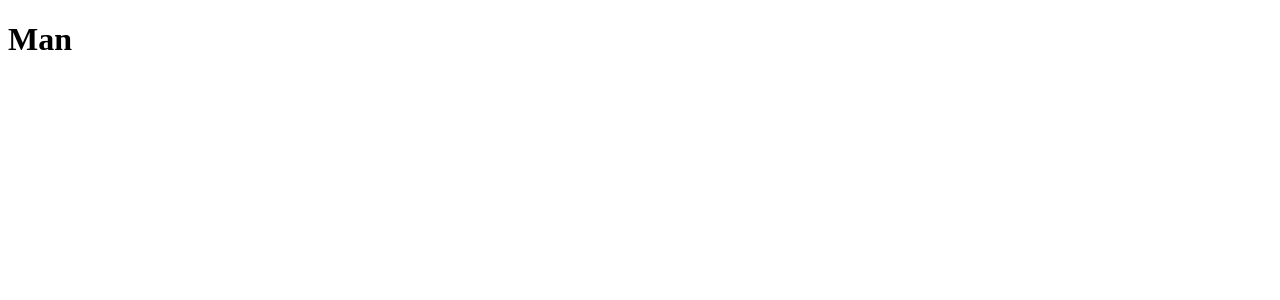
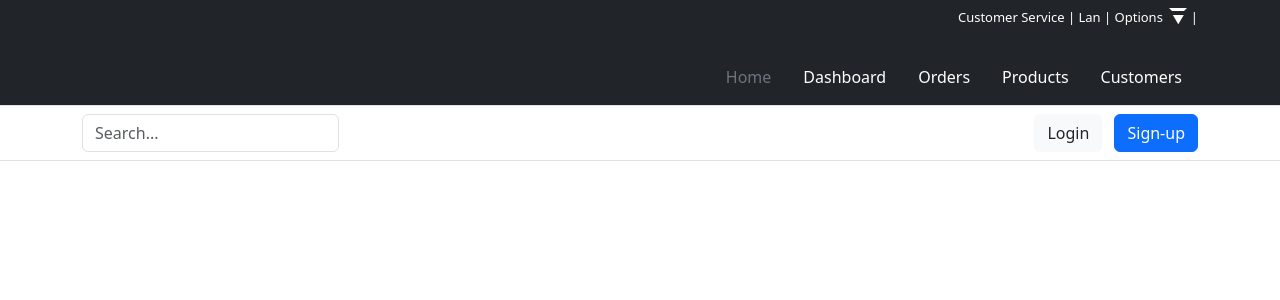
Before and after one commit to GCOPMEDIA/print_gurus, a Django app: page /about/ in a window 1280 px wide. Before the commit the part shown is almost empty. Shown: the top 300 px of the page. Run offline with Django 5.2, Linux system fonts and the light colour scheme.

Commit message:
app setup

```diff
--- a/Print_Gurus/templates/about.html
+++ b/Print_Gurus/templates/about.html
@@ -2,9 +2,103 @@
 <html lang="en">
 <head>
     <meta charset="UTF-8">
-    <title>Title</title>
+    <link href="https://cdn.jsdelivr.net/npm/bootstrap@5.3.3/dist/css/bootstrap.min.css" rel="stylesheet" integrity="sha384-QWTKZyjpPEjISv5WaRU9OFeRpok6YctnYmDr5pNlyT2bRjXh0JMhjY6hW+ALEwIH" crossorigin="anonymous">
+    <title>Print Gurus</title>
 </head>
 <body>
-    <h1>Man</h1>
+    <header>
+    <div class="px-3 py-2 text-bg-dark border-bottom">
+        <div class="container">
+          <div class="row">
+  <div class="col-md-4 ms-auto text-end" style="font-size:13px;">
+    <a href="#" style="color:white; text-decoration:none;">Customer Service</a>
+    <span> | Lan | </span>
+    <span><style>
+  .dropdown-hover:hover .dropdown-menu {
+    display: block;
+  }
+  .dropdown-toggle {
+    background: none;
+    border: none;
+    color: inherit;
+    padding: 0;
+    font-size: inherit;
+    cursor: pointer;
+  }
+  .dropdown-toggle::after {
+    content: " ▼"; /* Add dropdown arrow */
+    font-size: 12px;
+    vertical-align: middle;
+  }
+</style>
+
+<div class="dropdown dropdown-hover d-inline-block">
+  <span class="dropdown-toggle" data-bs-toggle="dropdown" aria-expanded="false">
+    Options
+  </span>
+  <ul class="dropdown-menu">
+    <li><a class="dropdown-item" href="#">Action</a></li>
+    <li><a class="dropdown-item" href="#">Another action</a></li>
+    <li><a class="dropdown-item" href="#">Something else here</a></li>
+  </ul>
+</div>
+ |</span>
+  </div>
+</div>
+
+        <div class="d-flex flex-wrap align-items-center justify-content-center justify-content-lg-start">
+          <a href="/" class="d-flex align-items-center my-2 my-lg-0 me-lg-auto text-white text-decoration-none">
+            <svg class="bi me-2" width="40" height="32" role="img" aria-label="Bootstrap"><use xlink:href="#bootstrap"></use></svg>
+          </a>
+
+          <ul class="nav col-12 col-lg-auto my-2 justify-content-center my-md-0 text-small">
+            <li>
+              <a href="#" class="nav-link text-secondary">
+                <svg class="bi d-block mx-auto mb-1" width="24" height="24"><use xlink:href="#home"></use></svg>
+                Home
+              </a>
+            </li>
+            <li>
+              <a href="#" class="nav-link text-white">
+                <svg class="bi d-block mx-auto mb-1" width="24" height="24"><use xlink:href="#speedometer2"></use></svg>
+                Dashboard
+              </a>
+            </li>
+            <li>
+              <a href="#" class="nav-link text-white">
+                <svg class="bi d-block mx-auto mb-1" width="24" height="24"><use xlink:href="#table"></use></svg>
+                Orders
+              </a>
+            </li>
+            <li>
+              <a href="#" class="nav-link text-white">
+                <svg class="bi d-block mx-auto mb-1" width="24" height="24"><use xlink:href="#grid"></use></svg>
+                Products
+              </a>
+            </li>
+            <li>
+              <a href="#" class="nav-link text-white">
+                <svg class="bi d-block mx-auto mb-1" width="24" height="24"><use xlink:href="#people-circle"></use></svg>
+                Customers
+              </a>
+            </li>
+          </ul>
+        </div>
+      </div>
+    </div>
+    <div class="px-3 py-2 border-bottom mb-3">
+      <div class="container d-flex flex-wrap justify-content-center">
+        <form class="col-12 col-lg-auto mb-2 mb-lg-0 me-lg-auto" role="search">
+          <input type="search" class="form-control" placeholder="Search..." aria-label="Search">
+        </form>
+
+        <div class="text-end">
+          <button type="button" class="btn btn-light text-dark me-2">Login</button>
+          <button type="button" class="btn btn-primary">Sign-up</button>
+        </div>
+      </div>
+    </div>
+  </header>
 </body>
+<script src="https://cdn.jsdelivr.net/npm/bootstrap@5.3.3/dist/js/bootstrap.bundle.min.js" integrity="sha384-YvpcrYf0tY3lHB60NNkmXc5s9fDVZLESaAA55NDzOxhy9GkcIdslK1eN7N6jIeHz" crossorigin="anonymous"></script>
 </html>
```
